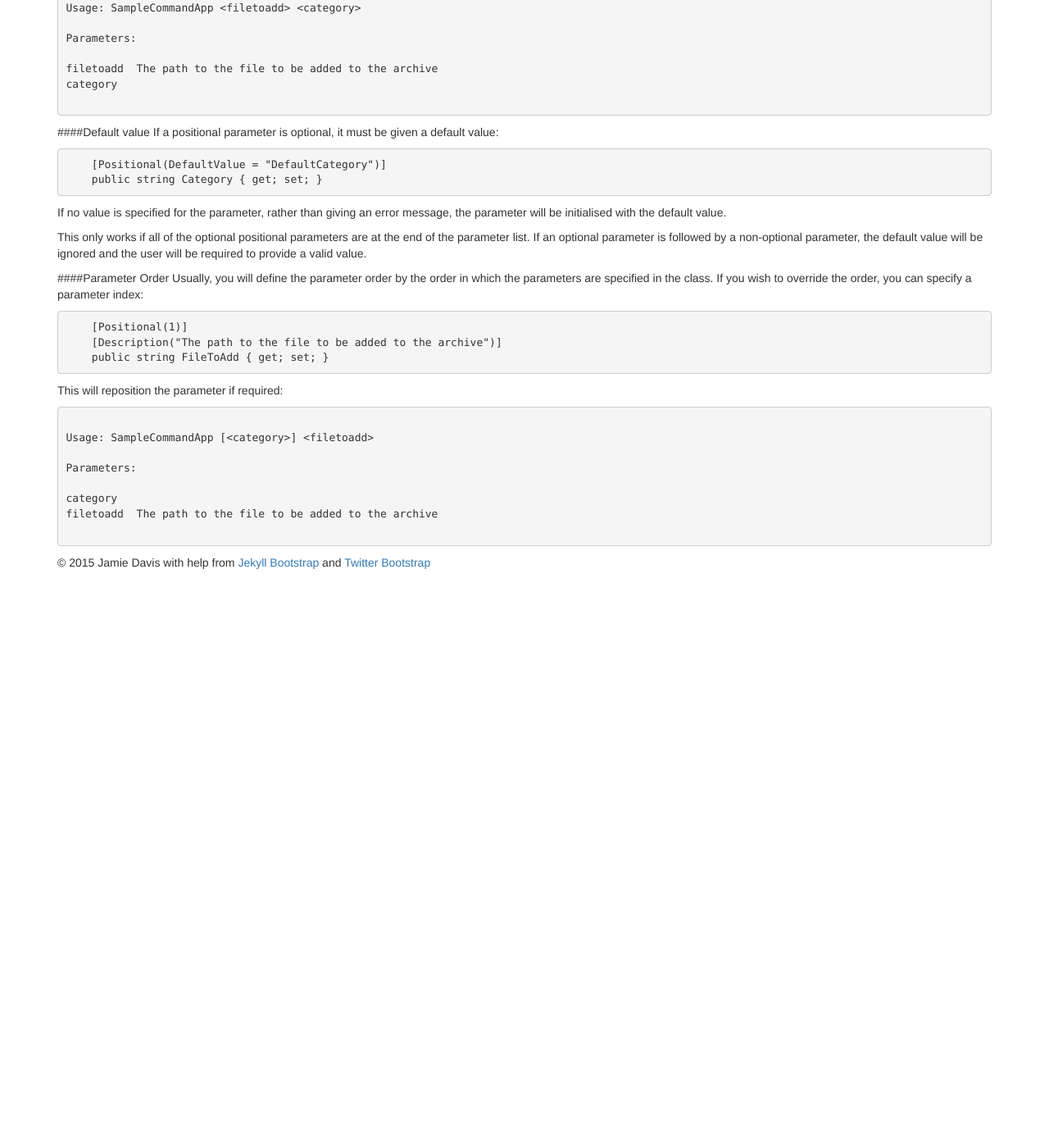
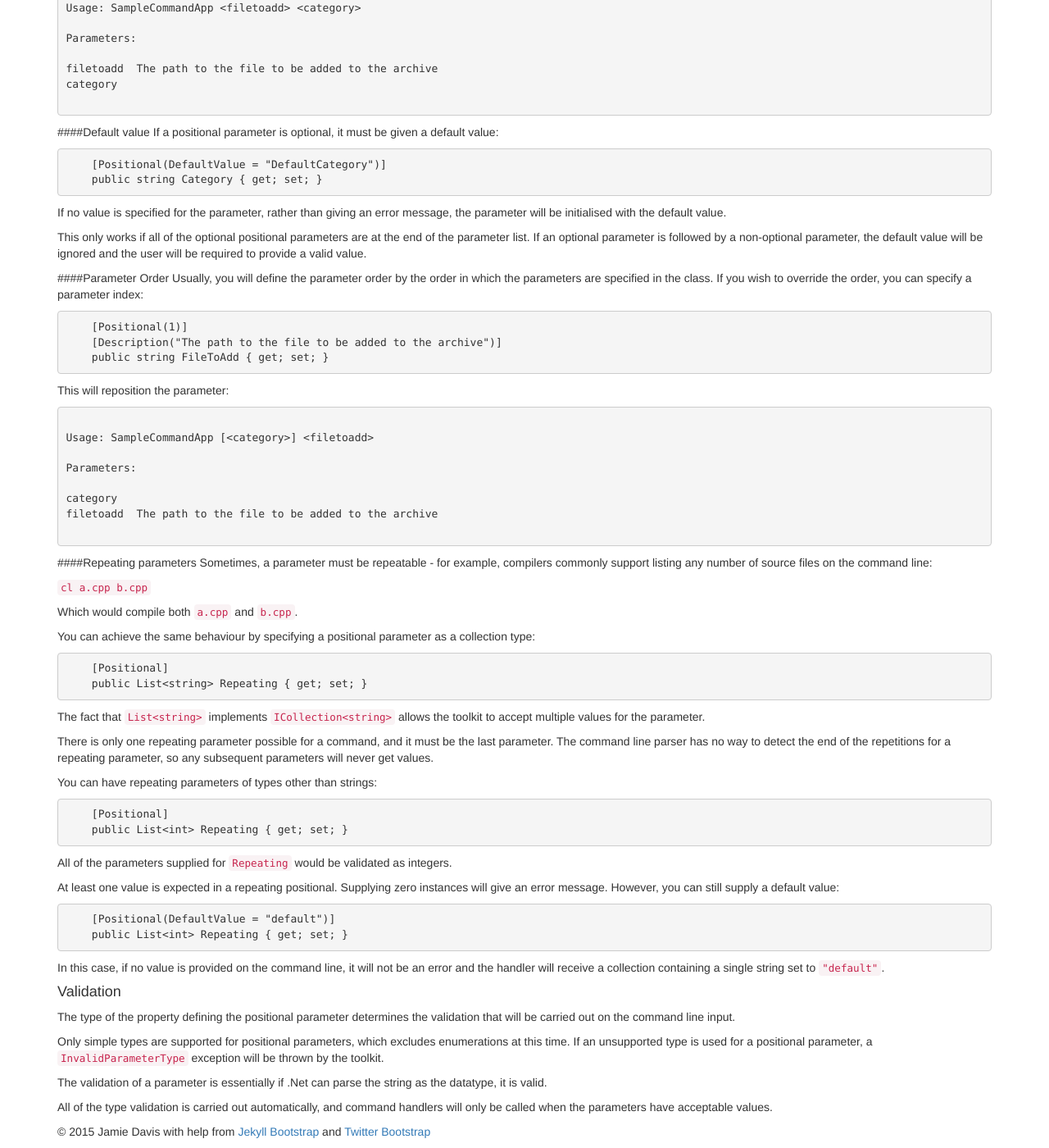
Before and after one commit to jamie-davis/ConsoleTools, a Jekyll site: the page built from LibraryDocumentation/positionalParameters.md, in a window 1280 px wide and 1400 px high, scrolled down 1004 px. Shown: the whole window at 82% size. Built offline with Jekyll 4.4.1, drawn with Linux system fonts in a browser that asks for light colours; nearby versions of some CDN libraries; library files that are not in the unit come from our copies; before the commit the page ends 1710 px from its top, so only the background shows below that.

Commit message:
Documentation updates.

````diff
--- a/LibraryDocumentation/positionalParameters.md
+++ b/LibraryDocumentation/positionalParameters.md
@@ -77,7 +77,7 @@ Usually, you will define the parameter order by the order in which the parameter
 	    [Description("The path to the file to be added to the archive")]
         public string FileToAdd { get; set; }
 
-This will reposition the parameter if required:
+This will reposition the parameter:
 
 ~~~
 
@@ -89,3 +89,42 @@ category
 filetoadd  The path to the file to be added to the archive
 
 ~~~
+
+####Repeating parameters
+Sometimes, a parameter must be repeatable - for example, compilers commonly support listing any number of source files on the command line:
+
+```cl a.cpp b.cpp```
+
+Which would compile both ```a.cpp``` and ```b.cpp```.
+
+You can achieve the same behaviour by specifying a positional parameter as a collection type:
+
+        [Positional]
+        public List<string> Repeating { get; set; }
+
+The fact that ```List<string>``` implements ```ICollection<string>``` allows the toolkit to accept multiple values for the parameter.
+
+There is only one repeating parameter possible for a command, and it must be the last parameter. The command line parser has no way to detect the end of the repetitions for a repeating parameter, so any subsequent parameters will never get values.
+
+You can have repeating parameters of types other than strings:
+
+        [Positional]
+        public List<int> Repeating { get; set; }
+
+All of the parameters supplied for ```Repeating``` would be validated as integers.
+
+At least one value is expected in a repeating positional. Supplying zero instances will give an error message. However, you can still supply a default value:
+
+        [Positional(DefaultValue = "default")]
+        public List<int> Repeating { get; set; }
+
+In this case, if no value is provided on the command line, it will not be an error and the handler will receive a collection containing a single string set to ```"default"```.
+
+####Validation
+The type of the property defining the positional parameter determines the validation that will be carried out on the command line input.
+
+Only simple types are supported for positional parameters, which excludes enumerations at this time. If an unsupported type is used for a positional parameter, a ```InvalidParameterType``` exception will be thrown by the toolkit.
+
+The validation of a parameter is essentially if .Net can parse the string as the datatype, it is valid.
+
+All of the type validation is carried out automatically, and command handlers will only be called when the parameters have acceptable values.
````
